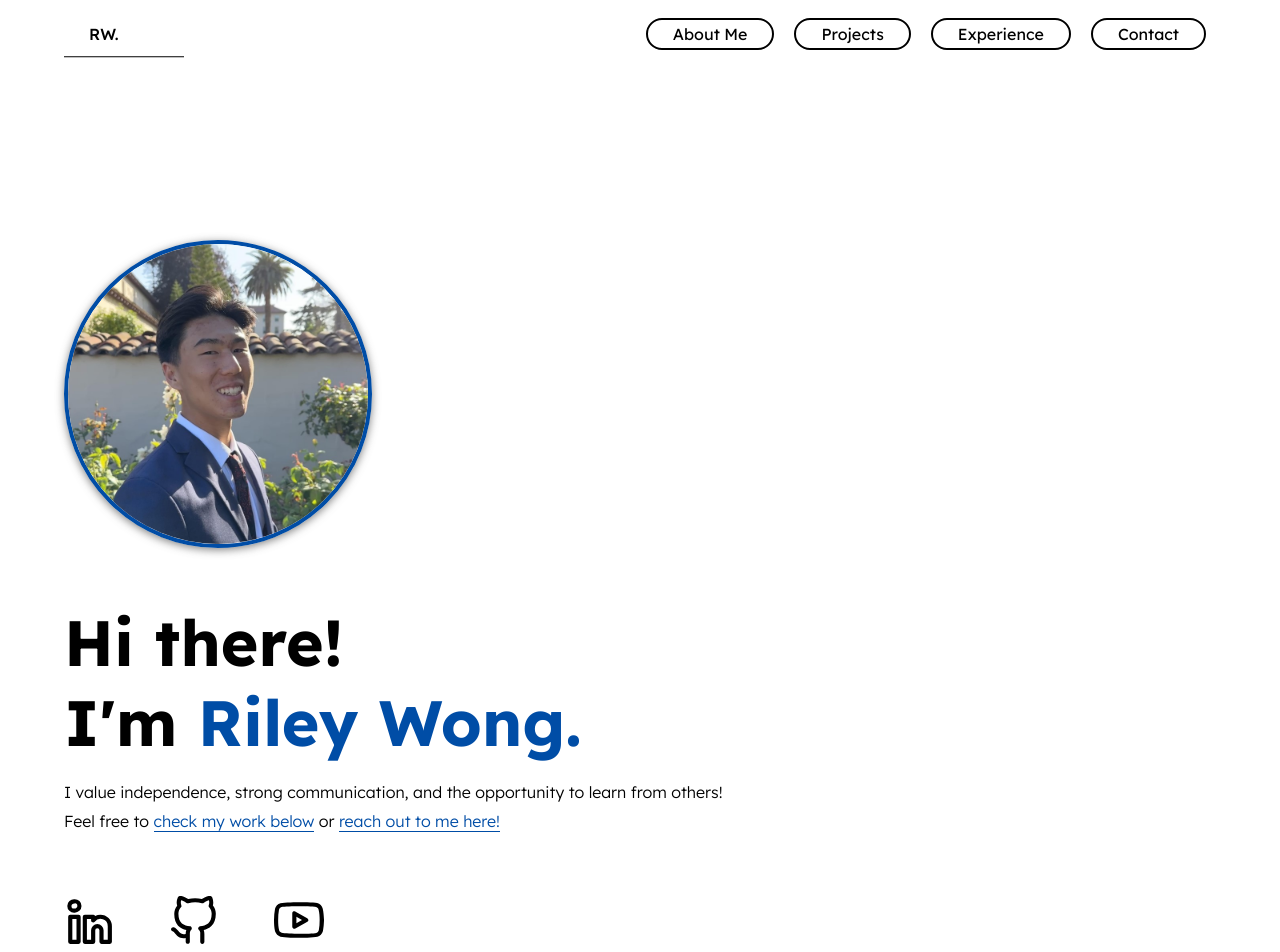
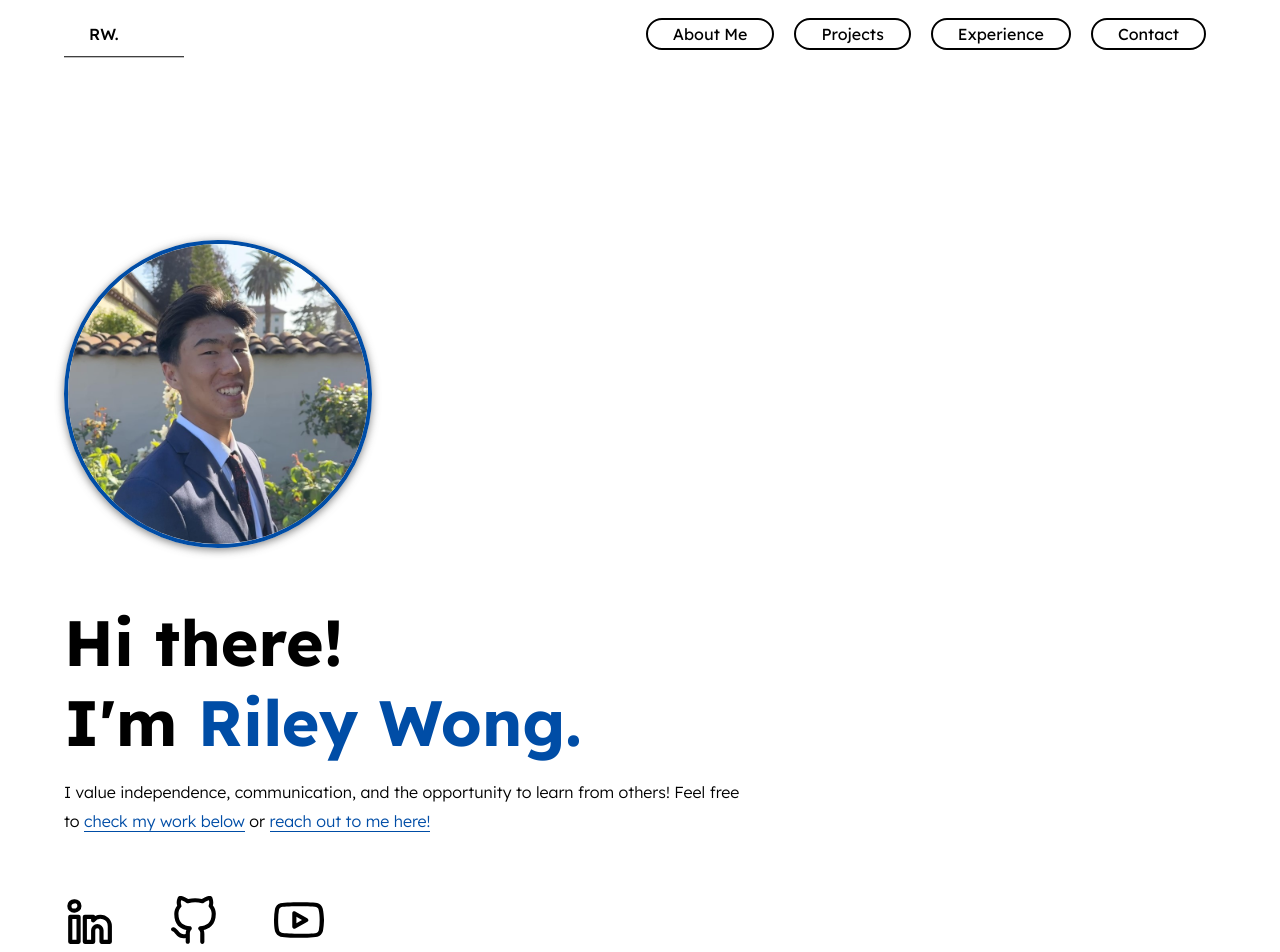
Before and after one commit to rileywong311/Personal-Website, a Vue app: page / in a window 1280 px wide. Shown: the top 952 px of the page. Built offline with nearby package versions, Linux system fonts and the light colour scheme.

Commit message:
Update MainPage.vue text and commenting

```diff
--- a/src/views/MainPage.vue
+++ b/src/views/MainPage.vue
@@ -1,13 +1,14 @@
 <template>
   <Navbar :showShadow="!intersected" :currentSection="currentSection"/>
 
+  <!-- Hero Screen -->
   <div id="HeroPaddingTop" class="hero-padding"/>
   <section id="Hero" class="hero">
     <div id="SectionBreak" data-section-number="0" style="overflow: hidden">
       <h1 ref="heroHeading1" style="transition: ease-in-out 1.25s" class="outside-screen">Hi there!</h1>
       <h1 ref="heroHeading2" style="transition: ease-in-out 1.5s" class="outside-screen">I'm <span style="color: var(--secondary)">Riley Wong.</span></h1>
       <p ref="heroParagraph" style="transition: ease-in-out 1.75s; max-width: 70ch" class="outside-screen">
-        I value independence, strong communication, and the opportunity to learn from others! Feel free to
+        I value independence, communication, and the opportunity to learn from others! Feel free to
         <span role="tab" tabindex="0" @click="toProjects" @keyup.enter="toProjects" class="hero-to-link">check my work below</span>
         or <span role="tab" tabindex="0" @click="toContact" @keyup.enter="toContact" class="hero-to-link">reach out to me here!</span>
       </p>
@@ -24,6 +25,7 @@
   </section>
   <div id="SectionBreak" class="hero-padding"/>
 
+  <!-- About Me Section -->
   <section id="AboutMe" style="scroll-margin-top: 20vh;" class="about-me">
     <h2 id="SectionBreak" data-section-number="1" style="grid-column: 1; margin-bottom: auto">About Me.</h2>
     <div style="grid-column: 2">
@@ -91,6 +93,7 @@
     </div>
   </section>
 
+  <!-- Projects Section -->
   <section id="Projects" style="scroll-margin-top: 15vh; margin: 50px 0 50px; padding: 30px 5% 30px">
     <h2 id="SectionBreak" data-section-number="2" style="margin-bottom: 50px">Projects.</h2>
     <ProjectCard name="gourm.ai"
@@ -133,7 +136,7 @@
       <p>
         Supported an internet-independent mode of resource tracking and sharing through “digital handshakes.”
         This was acheived by transfering data user-to-user with QR codes storing JSON.
-        I worked on the backend to locate and parse highest-rated locations."
+        I worked on the backend to locate and parse highest-rated locations.
       </p>
       <div style="display: flex; row-gap: 12px; column-gap: 5px; flex-wrap: wrap">
         <SkillTag v-for="skill in ['Dart', 'Python', 'Flutter', 'Flask', 'HiveDB', 'QR Codes', 'Google Services API']"> {{ skill }} </SkillTag>
@@ -165,7 +168,7 @@
       <p>
         An alternative location tracking app that provides independence among adolescents and more privacy for all users
         by measuring time and distance rather than providing a direct location.
-        I worked on the backend to record travel-time polygons and location within the zone."
+        I worked on the backend to parse travel-time polygons and record location within the zone.
       </p>
       <div style="display: flex; row-gap: 12px; column-gap: 5px; flex-wrap: wrap">
         <SkillTag v-for="skill in ['Dart', 'Python', 'Flutter', 'Flask', 'SQLite', 'INRIX API', 'Twilio API', 'Google Maps API']"> {{ skill }} </SkillTag>
@@ -174,6 +177,7 @@
     <div id="SectionBreak" data-section-number="2" style="height: 25px"/>
   </section>
 
+  <!-- Experience Section -->
   <section id="Experience" style="scroll-margin-top: 15vh; margin: 50px 0 50px; padding: 30px 5% 50px; background: var(--background2)">
     <h2 id="SectionBreak" data-section-number="3">Experience.</h2>
     <br />
@@ -198,6 +202,7 @@
     <div id="SectionBreak" data-section-number="3" style="height: 25px"/>
   </section>
 
+  <!-- Contact Section -->
   <section id="Contact" class="contact" style="scroll-margin-top: 100px ">
     <h2 id="SectionBreak" data-section-number="4" style="grid-column: 1; margin-bottom: auto;">Contact.</h2>
     <div style="grid-column: 2; margin: 50px auto">
@@ -276,6 +281,7 @@ export default {
       this.sectionObserver.observe(section);
     })
 
+    // load in animations
     this.load();
 
   },
@@ -310,6 +316,10 @@ export default {
 
 
 <style>
+/* =====================
+    Load-in animations
+======================== */
+
 .outside-screen {
   transform: translateX(-100%);
 }
@@ -321,6 +331,10 @@ export default {
 .hero-padding {
   height: min(500px, 30vh)
 }
+
+/* =====================
+    Hero landing
+======================== */
 
 .hero {
   margin: 0 5% 0;
@@ -373,6 +387,10 @@ export default {
     border: 3px solid var(--secondary) ;
   }
 }
+
+/* =====================
+    About Me Section
+======================== */
 
 .about-me {
   margin: 50px 0 50px;
@@ -428,11 +446,23 @@ export default {
   }
 }
 
+/* =====================
+    Projects Section
+======================== */
+
 .line-break {
   width: 55%;
   margin: 75px auto 100px;
   border: 1px solid black;
 }
+
+/* =====================
+    Experience Section
+======================== */
+
+/* =====================
+    Contact Section
+======================== */
 
 .contact {
   margin: 50px 0 50px;
```
